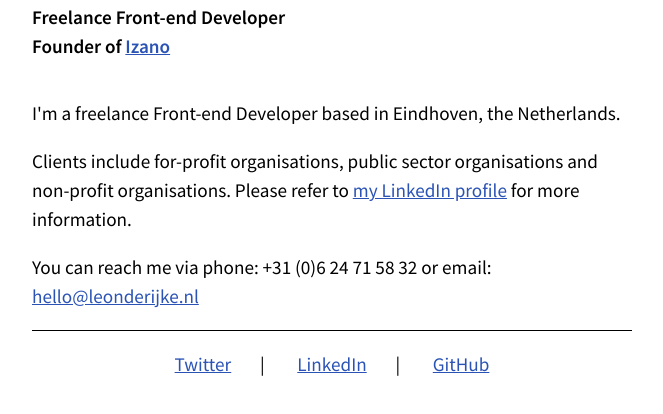
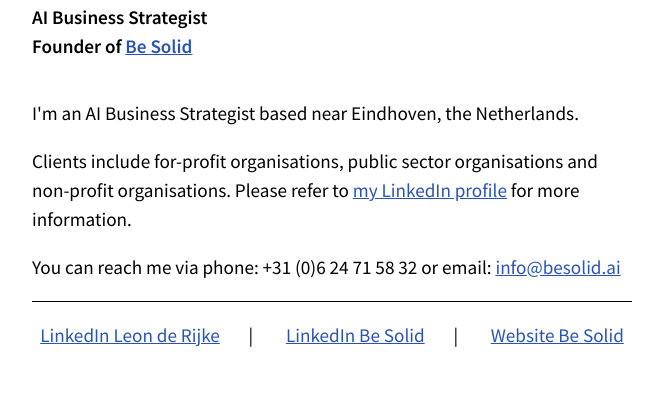
Before and after one commit to leonderijke/leonderijke.nl, a website: page src/index.html in a window 1280 px wide. Shown: the part 80-494 px from the top of the page, without its empty margins (308-971 px from the left). Drawn offline with nearby package versions, Linux system fonts and the light colour scheme.

Commit message:
Update website

```diff
--- a/src/index.html
+++ b/src/index.html
@@ -5,7 +5,7 @@
   <meta charset="utf-8">
   <title>Leon de Rijke</title>
 
-  <meta name="description" content="Leon de Rijke: Founder of Izano and Front-end Developer">
+  <meta name="description" content="Leon de Rijke: AI Business Strategist & Founder of Be Solid">
   <meta name="viewport" content="width=device-width, initial-scale=1">
 
   <link href="https://cdnjs.cloudflare.com/ajax/libs/normalize/7.0.0/normalize.min.css" rel="stylesheet">
@@ -76,30 +76,30 @@
 <body>
   <main class="container">
     <h1>Leon de Rijke</h1>
-    <p class="lead">Freelance Front-end Developer
+    <p class="lead">AI Business Strategist
       <br>Founder of
-      <a href="https://www.izano.nl/" target="_blank" rel="noopener">Izano</a>
+      <a href="https://www.besolid.ai/" target="_blank" rel="noopener">Be Solid</a>
     </p>
 
-    <p>I'm a freelance Front-end Developer based in Eindhoven, the Netherlands.</p>
+    <p>I'm an AI Business Strategist based near Eindhoven, the Netherlands.</p>
 
     <p>Clients include for-profit organisations, public sector organisations and non-profit organisations. Please refer to
       <a href="https://www.linkedin.com/in/leonderijke" target="_blank" rel="noopener">my LinkedIn profile</a> for more information.</p>
 
     <p>You can reach me via phone: +31 (0)6 24 71 58 32 or email:
-      <a href="mailto:hello@leonderijke.nl">hello@leonderijke.nl</a>
+      <a href="mailto:info@besolid.ai">info@besolid.ai</a>
     </p>
 
     <hr>
     <ul>
       <li>
-        <a href="https://twitter.com/leonderijke" target="_blank" rel="noopener">Twitter</a>
+        <a href="https://www.linkedin.com/in/leonderijke" target="_blank" rel="noopener">LinkedIn Leon de Rijke</a>
       </li>
       <li>
-        <a href="https://www.linkedin.com/in/leonderijke" target="_blank" rel="noopener">LinkedIn</a>
+        <a href="https://www.linkedin.com/company/besolidnl" target="_blank" rel="noopener">LinkedIn Be Solid</a>
       </li>
       <li>
-        <a href="https://github.com/leonderijke" target="_blank" rel="noopener">GitHub</a>
+        <a href="https://www.besolid.ai" target="_blank" rel="noopener">Website Be Solid</a>
       </li>
     </ul>
   </main>
```
